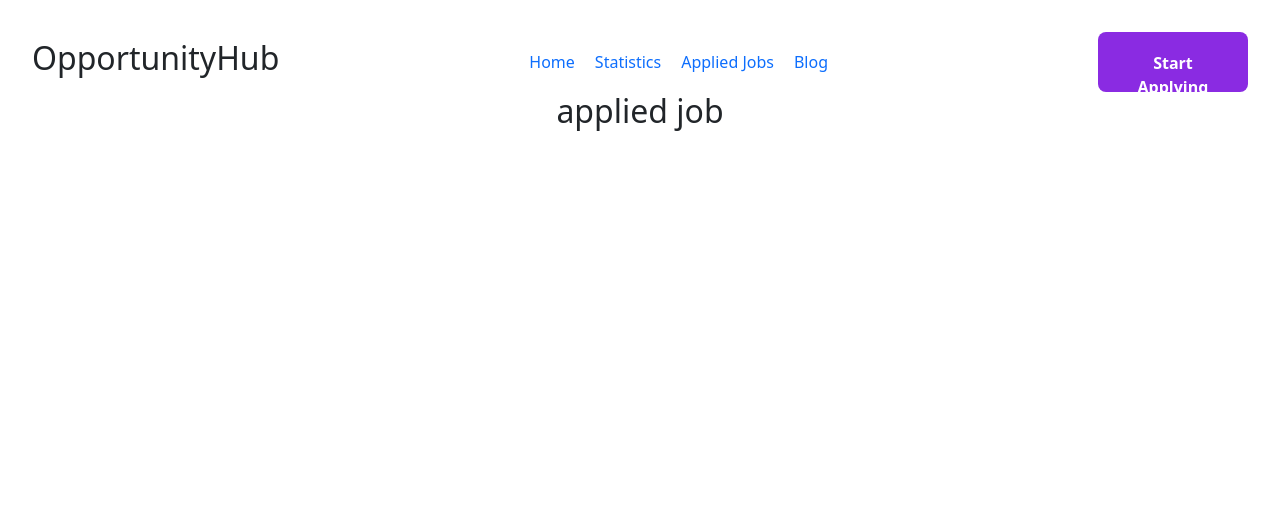
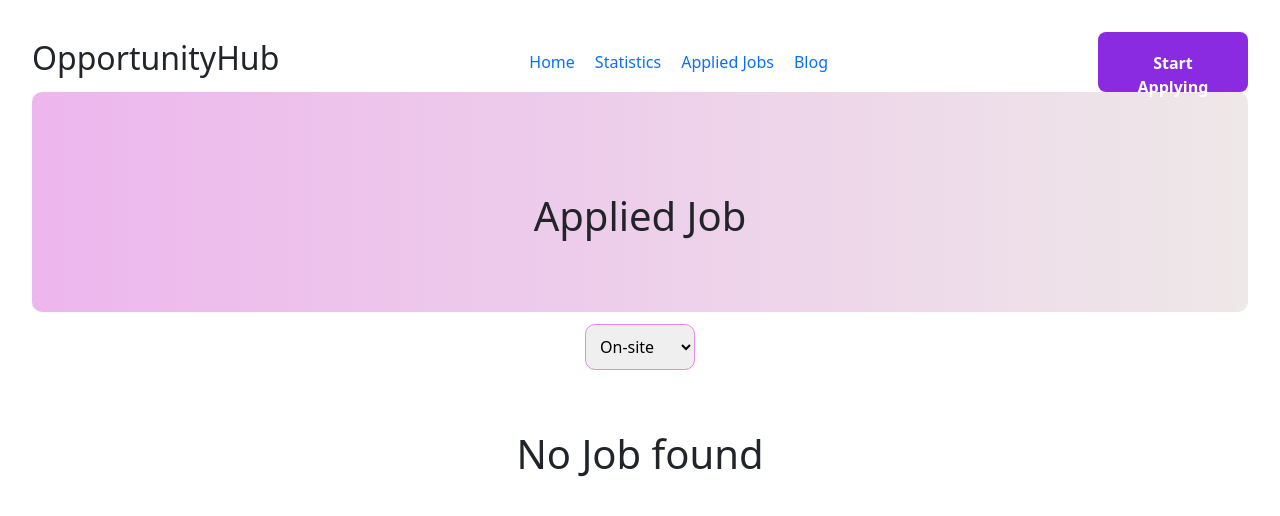
Before and after one commit to Afroza-Khanom/oppurtunity-hub, a React (Vite) app: page /appliedjob in a window 1280 px wide. Shown: the top 516 px of the page. Built offline with nearby package versions, Linux system fonts and the light colour scheme.

Commit message:
filter added

```diff
--- a/src/Components/AppliedJob/AppliedJob.css
+++ b/src/Components/AppliedJob/AppliedJob.css
@@ -1,3 +1,9 @@
+.filter-field{
+    border: 1px solid violet;
+    border-radius: 10px;
+    padding: 10px;
+    text-decoration: none;
+}
 .apply-job-container{
     width: 500px;
 }
--- a/src/Components/AppliedJob/AppliedJob.jsx
+++ b/src/Components/AppliedJob/AppliedJob.jsx
@@ -1,6 +1,6 @@
 import React, { useEffect, useState } from 'react';
 import FeatureJob from '../FeaturedJobs/FeatureJob';
-// import './AppliedJob.css'
+import './AppliedJob.css'
 
 
 const AppliedJob = () => {
@@ -14,16 +14,38 @@ const AppliedJob = () => {
             setApply(storedData)
             setFilterApply(storedData)
         }
-    },[])
+    },[]);
+
+    const handleFilter =(event) =>{
+        const value = event.target.value;
+        console.log(value)
+        const filterData = apply.filter((type) =>
+        type.remote_type == value)
+
+        setFilterApply(filterData)
+    }
 
     return (
         <div>
-            <h2>applied job</h2>
+             <header className='headertag-container'>
+                <h1>Applied Job</h1>
+             </header>
+             <div >
+                <select onChange={handleFilter} className='filter-field'>
+                    <option disabled
+                     >Filter By-</option>
+                    <option value={"true"}>On-site</option>
+                    <option value={"false"}>Full-Time</option>
+                </select>
+             </div>
             {
+                filterApply.length>0 ?
                 filterApply?.map((featuredjob) =>
                 <div className='apply-field'>
                     <FeatureJob featuredjob={featuredjob}></FeatureJob>
                 </div>)
+                :
+                <h1 style={{paddingTop:'20px', marginTop:'40px'}}>No Job found</h1>
             }
         </div>
     );
```
Also changed, not shown: public/featuredJobs.json (+8 -0 lines), public/jobCategories.json (+8 -0 lines).
